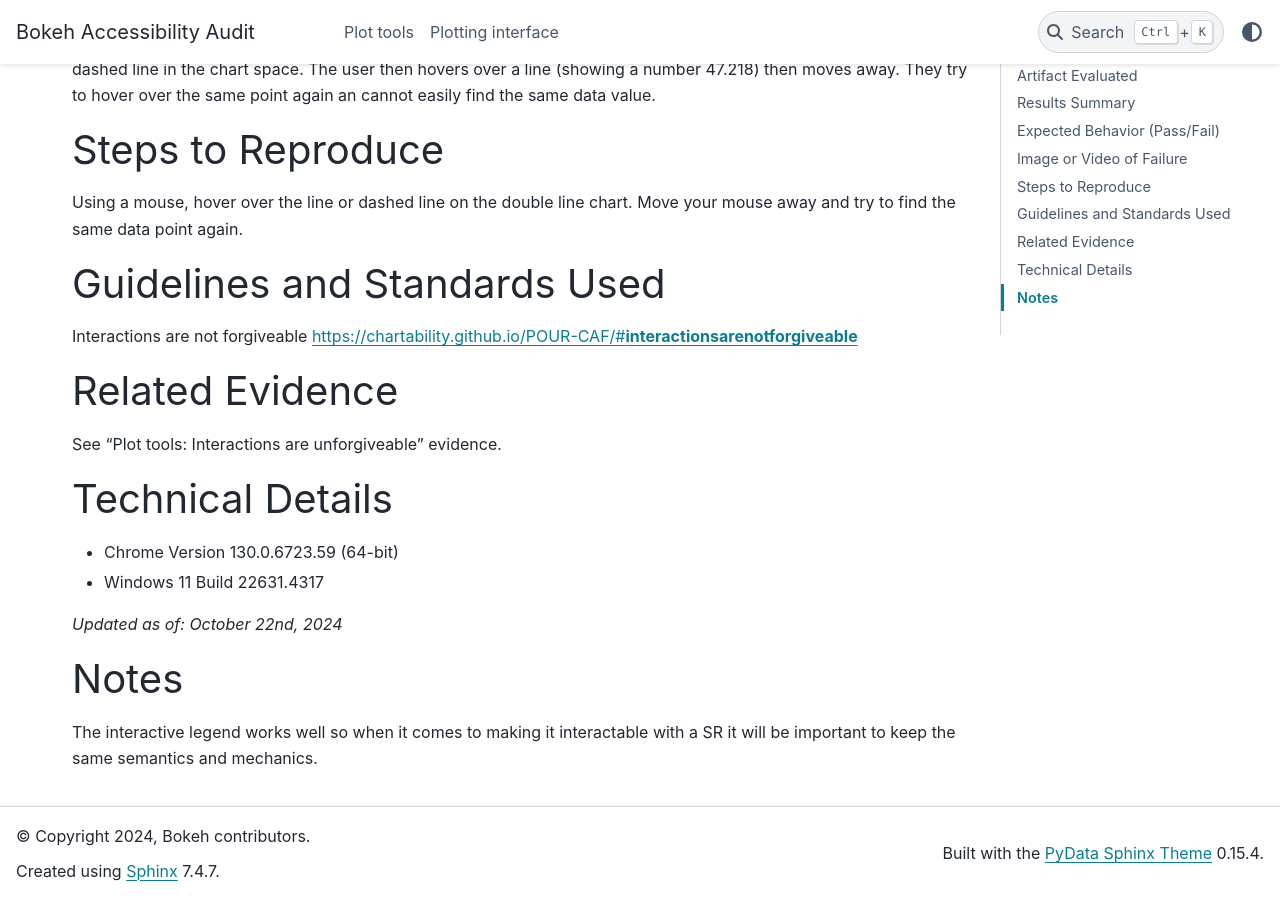
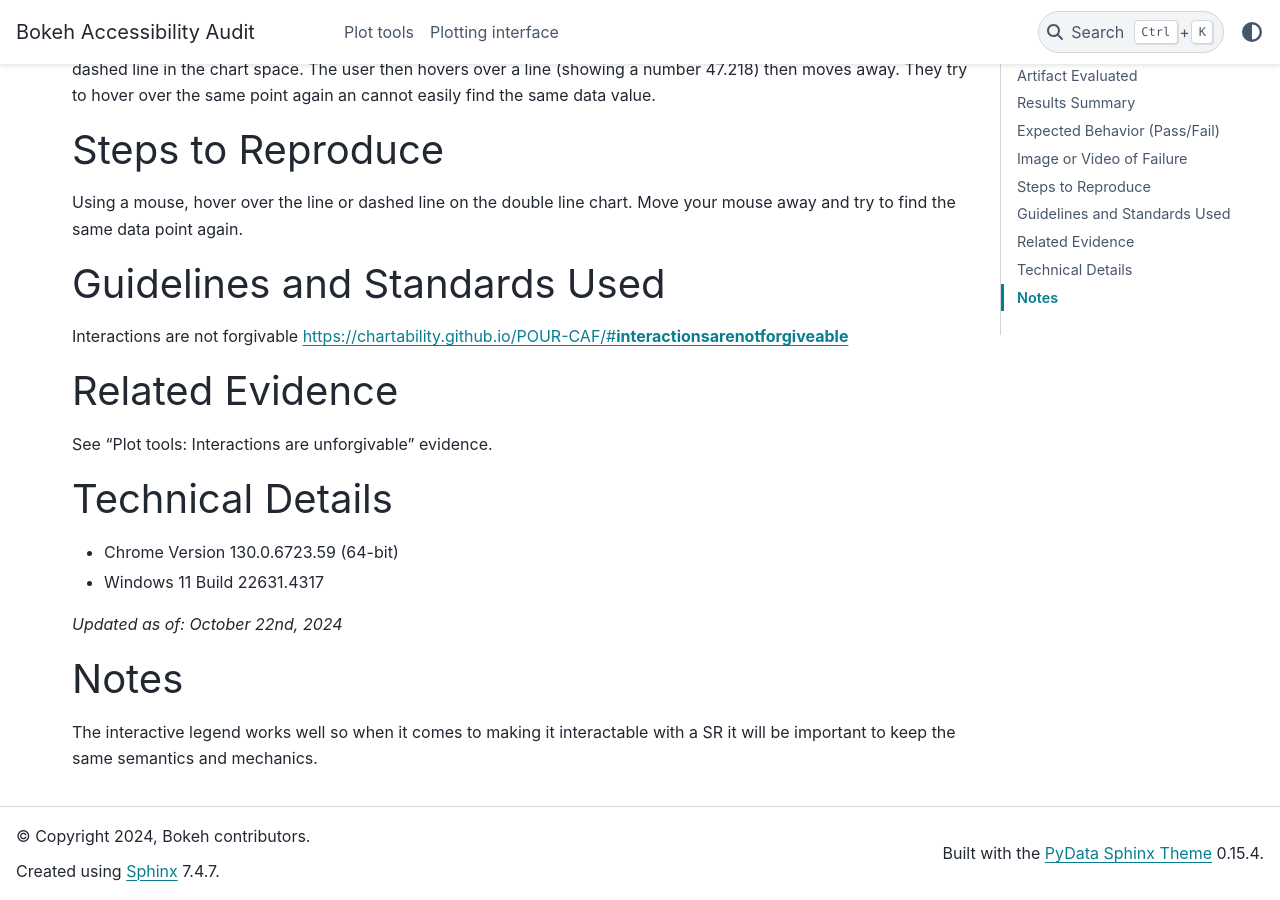
Before and after one commit to Quansight-Labs/bokeh-a11y-audit, a Sphinx documentation site: the page built from source/annotations/interactions-forgiveable.md, in a window 1280 px wide and 900 px high, scrolled down 897 px. Built offline with Sphinx 7.4.7 and the PyData theme 0.15.4, drawn with Linux system fonts in a browser that asks for light colours; some of the changed text lies outside the part shown.

Commit message:
fix typos thanks to despell

```diff
--- a/source/annotations/interactions-forgiveable.md
+++ b/source/annotations/interactions-forgiveable.md
@@ -1,5 +1,5 @@
 ### Test Type Performed
-Interactions are forgiveable.
+Interactions are forgivable.
 
 ### Artifact Evaluated
 [Annotations](https://docs.bokeh.org/en/latest/docs/user_guide/interaction.html): which include titles, axes labels, legends and their labels, colorbar, span (i.e, line), text, and arrows.
@@ -26,10 +26,10 @@ A line chart is shown. A mouse cursor hovers over a plot tool called "Hover." Us
 Using a mouse, hover over the line or dashed line on the double line chart. Move your mouse away and try to find the same data point again.
 
 ### Guidelines and Standards Used
-Interactions are not forgiveable [https://chartability.github.io/POUR-CAF/#__interactionsarenotforgiveable__](https://chartability.github.io/POUR-CAF/#__interactionsarenotforgiveable__)
+Interactions are not forgivable [https://chartability.github.io/POUR-CAF/#__interactionsarenotforgiveable__](https://chartability.github.io/POUR-CAF/#__interactionsarenotforgiveable__)
 
 ### Related Evidence
-See "Plot tools: Interactions are unforgiveable" evidence.
+See "Plot tools: Interactions are unforgivable" evidence.
 
 <!-- ### Known or Documented Issues
 (If there is already a github issue created for this test or a related test, it will be listed here.) -->
```
Also changed, not shown: source/annotations/non-applicable/location-history.md (+1 -1 lines), source/annotations/test-pass/controls-inappropriate.md (+3 -3 lines), source/annotations/test-pass/small-text.md (+1 -1 lines), source/annotations/zoom-reflow.md (+1 -1 lines).
